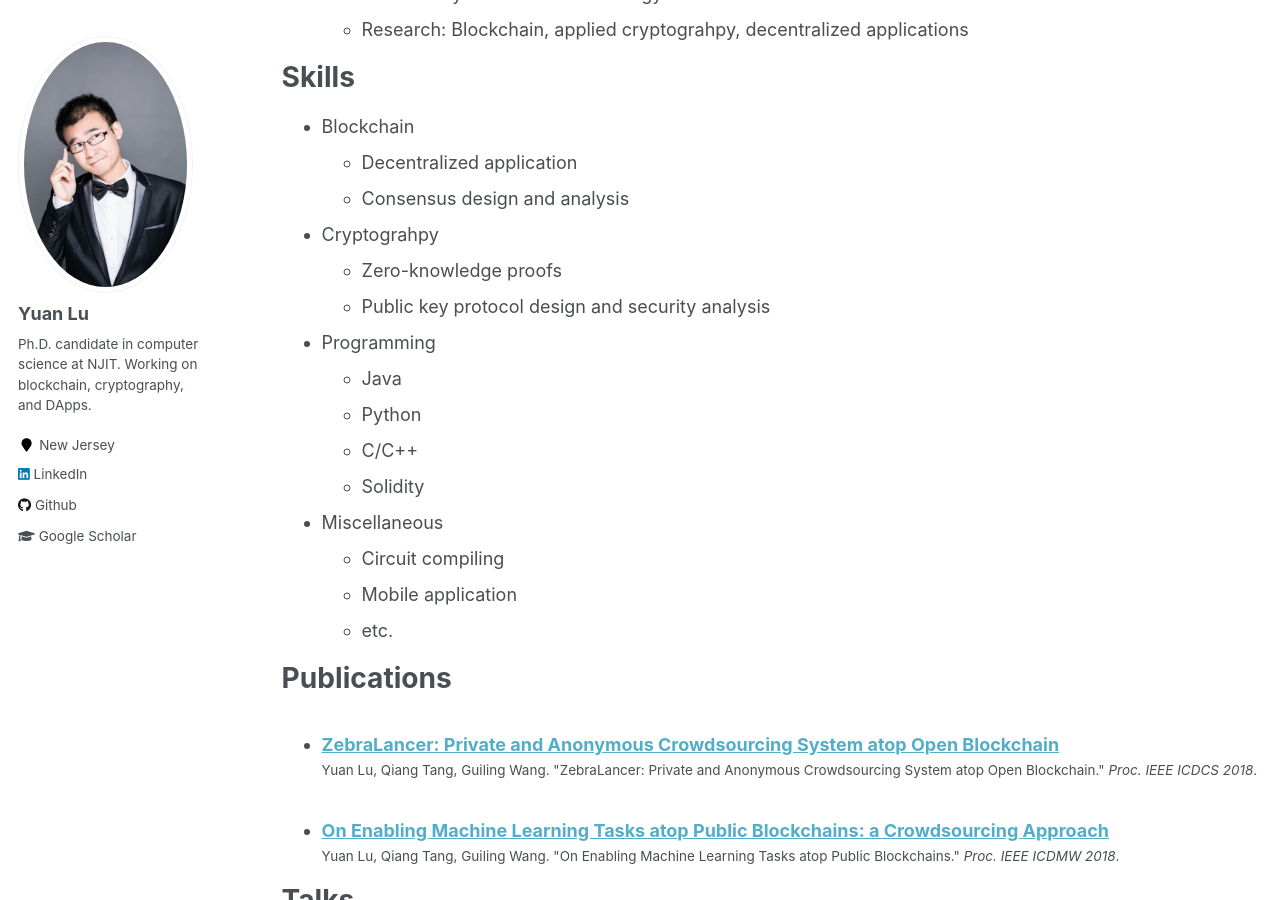
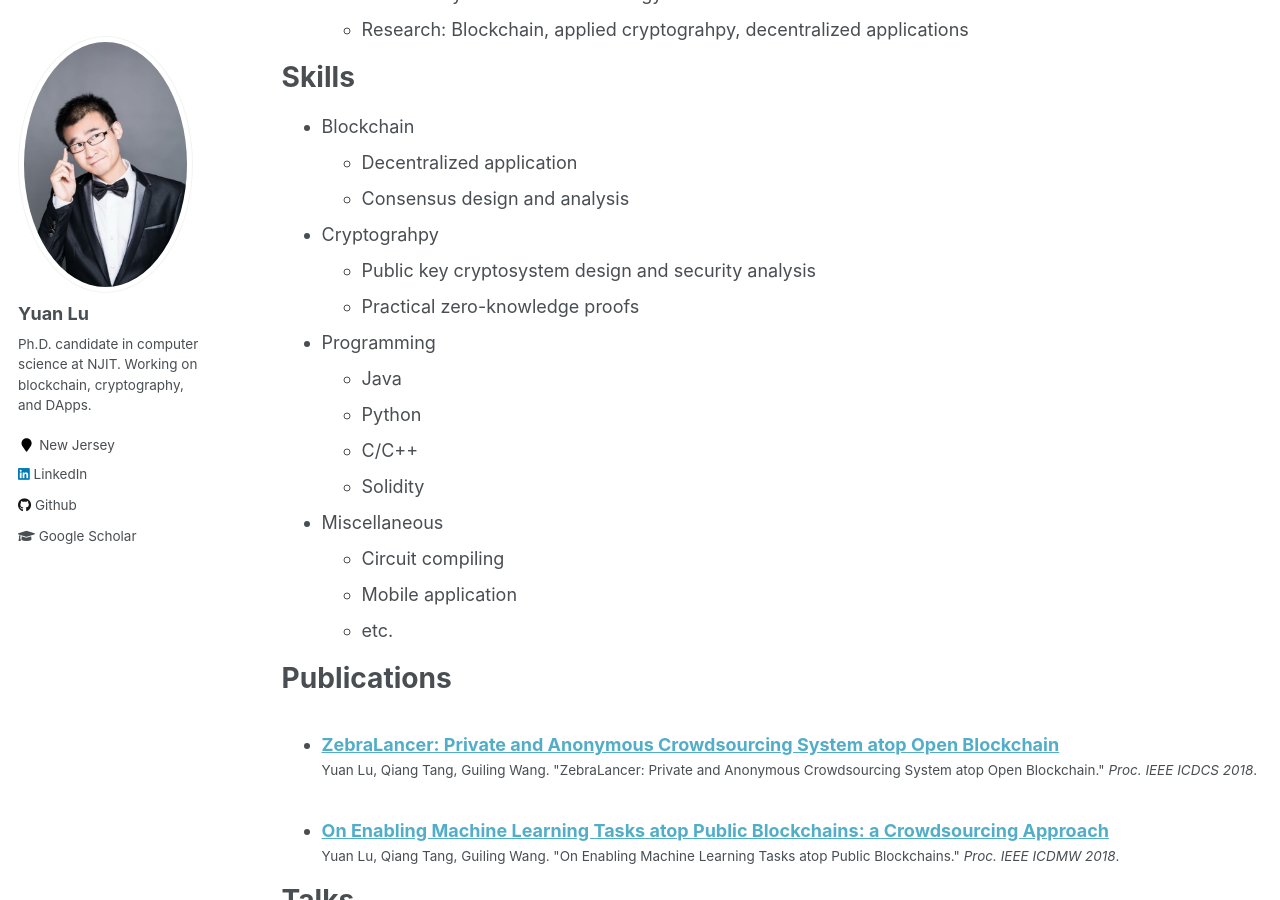
Before and after one commit to yylluu/yylluu.github.io, a Jekyll site: the page built from _pages/cv.md, in a window 1280 px wide and 900 px high, scrolled down 473 px. Built offline with Jekyll 4.4.1, drawn with Linux system fonts in a browser that asks for light colours.

Commit message:
Update cv.md

```diff
--- a/_pages/cv.md
+++ b/_pages/cv.md
@@ -28,8 +28,8 @@ Skills
   * Decentralized application
   * Consensus design and analysis
 * Cryptograhpy
-  * Zero-knowledge proofs
-  * Public key protocol design and security analysis
+  * Public key cryptosystem design and security analysis
+  * Practical zero-knowledge proofs
 * Programming
   * Java
   * Python
```
